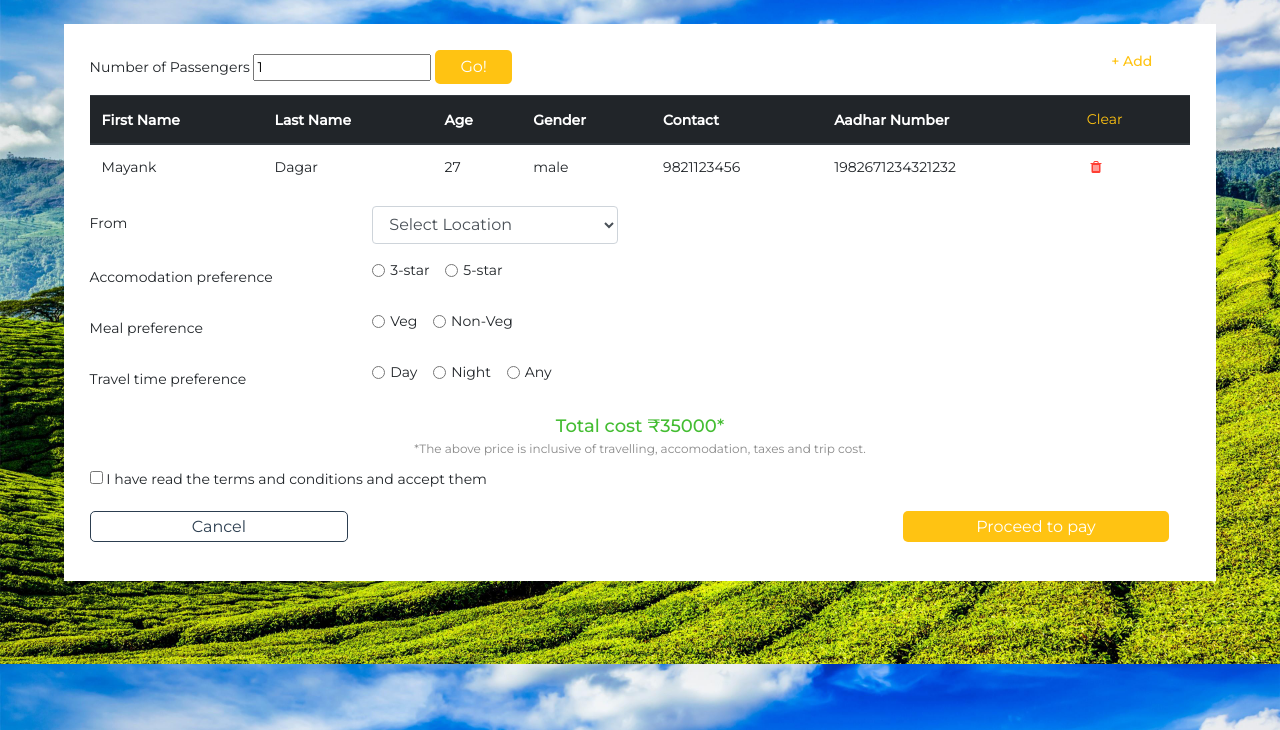
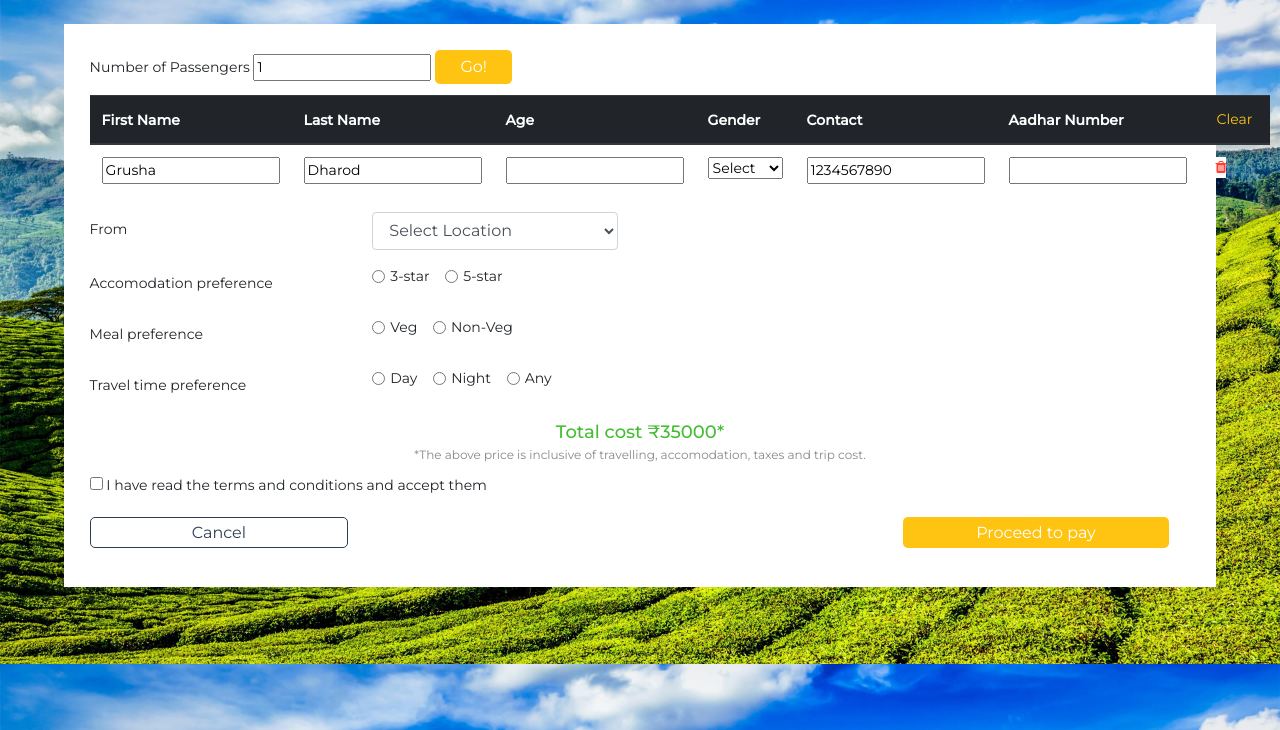
Before and after one commit to shivaneej/Letstravel, a PHP site: page /Letstravel/join.php in a window 1280 px wide; the page is wider, and only the part inside the window is pictured. Shown: the part 56-786 px from the top of that part. Run offline with PHP 8.4, Linux system fonts and the light colour scheme; a user stored in the database is signed in; data comes from the database, SQL or seed files in the repository.

Commit message:
join.php updated

```diff
--- a/home.php
+++ b/home.php
@@ -296,7 +296,7 @@
 <script src="https://stackpath.bootstrapcdn.com/bootstrap/4.1.3/js/bootstrap.min.js" integrity="sha384-ChfqqxuZUCnJSK3+MXmPNIyE6ZbWh2IMqE241rYiqJxyMiZ6OW/JmZQ5stwEULTy" crossorigin="anonymous"></script>
 <script type="text/javascript">
   window.onload=function(){
-    if(document.URL == "http://localhost/letstravel-master/home.php?status=loggedin")
+    if(document.URL == "http://localhost/Letstravel/home.php?status=loggedin")
     {
       document.getElementById('in_nav').style.display = "block";
       document.getElementById('outl_nav').style.display = "none";
--- a/join.php
+++ b/join.php
@@ -50,15 +50,14 @@ if($_SESSION['status']=='loggedin')
         					{
             					die("Connection failed: " . mysqli_connect_error());
         					}
-                            if($_SESSION['status']=='loggedin')
-                            {
+
                             	$email=$_SESSION['user_email'];
                                 $sql="SELECT FirstName FROM user WHERE Email='".$email."'";
                                 $fname = mysqli_query($conn,$sql);
                                 while ($row=$fname->fetch_assoc()) {
                             	echo $row['FirstName'];
                               }
-                            }
+
                             ?>
           </a>
           <div class="dropdown-menu" aria-labelledby="navbarDropdownMenuLink">
@@ -87,16 +86,37 @@ if($_SESSION['status']=='loggedin')
           <th scope="col">Gender</th>
           <th scope="col">Contact</th>
           <th scope="col">Aadhar Number</th>
-          <th scope="col"><button class="linkBtn"><a href="join.html" class="linkBtn">Clear</a></button></th>
+          <th scope="col"><input type="reset" value="Clear" class="linkBtn"></th>
         </tr>
       </thead>
       <tbody>
-        <td>Mayank</td>
-        <td>Dagar</td>
-        <td>27</td>
-        <td>male</td>
-        <td>9821123456</td>
-        <td>1982671234321232</td>
+        <td><?php
+
+                                $sql="SELECT FirstName FROM user WHERE Email='".$email."'";
+                                $fname = mysqli_query($conn,$sql);
+                                while ($row=$fname->fetch_assoc()) {
+                              echo "<input type='text' value='".$row['FirstName']."'>";
+                              }
+                                  ?></td>
+        <td><?php
+
+                                $sql="SELECT LastName FROM user WHERE Email='".$email."'";
+                                $lname = mysqli_query($conn,$sql);
+                                while ($row=$lname->fetch_assoc()) {
+                              echo "<input type='text' value='".$row['LastName']."'>";
+                              }
+                                  ?></td>
+        <td><input type='number' min='1'></td>
+        <td><select><option>Select</option><option>Male</option><option>Female</option></select></td>
+        <td><?php
+
+                                $sql="SELECT Mobile FROM user WHERE Email='".$email."'";
+                                $mobile = mysqli_query($conn,$sql);
+                                while ($row=$mobile->fetch_assoc()) {
+                              echo "<input type='number' value='".$row['Mobile']."'>";
+                              }
+                                  ?></td>
+        <td><input type='number' maxlength='16'></td>
         <td><button onclick='delRow(this)' class="delBtn"><i class='fa fa-trash' aria-hidden='true'></i></button></td>
       </tbody>
     </table>
@@ -187,6 +207,10 @@ if($_SESSION['status']=='loggedin')
 
 
 <script>
+  window.onload=function(){
+
+     document.getElementById('addbtn').style.display = "none";
+    }
 function tablerows(){
   var count = document.getElementById('Pcount').value;
   var j = parseInt(count);
@@ -203,12 +227,13 @@ function tablerows(){
     firstname.innerHTML="<input type='text'>";
     lastname.innerHTML="<input type='text'>";
     age.innerHTML = "<input type='number' min='1'>";
-    gender.innerHTML = "<select><option>Male</option><option>Female</option></select>";
+    gender.innerHTML = "<select><option>Select</option><option>Male</option><option>Female</option></select>";
     contact.innerHTML = "<input type='number' size='10'>";
     aadhar.innerHTML = "<input type='number' maxlength='16'>";
     deleteRow.innerHTML = "<button onclick='delRow(this)' class='delBtn'><i class='fa fa-trash' aria-hidden='true'></i></button>";
     document.getElementById("iniPCount").style.display = "none";
     document.getElementById("Pcount").disabled = "true";
+    document.getElementById("addbtn").style.display="inline";
 
   }
 }
@@ -224,7 +249,7 @@ function tablerows(){
     firstname1.innerHTML="<input type='text'>";
     lastname1.innerHTML="<input type='text'>";
     age1.innerHTML = "<input type='number' min='1'>";
-    gender1.innerHTML = "<select><option>Male</option><option>Female</option></select>";
+    gender1.innerHTML = "<select><option>Select</option><option>Male</option><option>Female</option></select>";
     contact1.innerHTML = "<input type='number' size='10'>";
     aadhar1.innerHTML = "<input type='number' max='9999999999999999'>";
     deleteRow1.innerHTML = "<button onclick='delRow(this)' class='delBtn'><i class='fa fa-trash' aria-hidden='true'></i></button>";
@@ -235,6 +260,9 @@ function tablerows(){
   function delRow(r) {
     var i = r.parentNode.parentNode.rowIndex;
     document.getElementById("passengertable").deleteRow(i);
+    var cnt =  document.getElementById("Pcount").value;
+   var newcnt = parseInt(cnt)-1;
+  document.getElementById("Pcount").value = newcnt;
 }
 
 </script>
@@ -246,4 +274,5 @@ else
 {
   header("location:userlogin.html");
 }
+mysqli_close($conn);
 ?>
```
